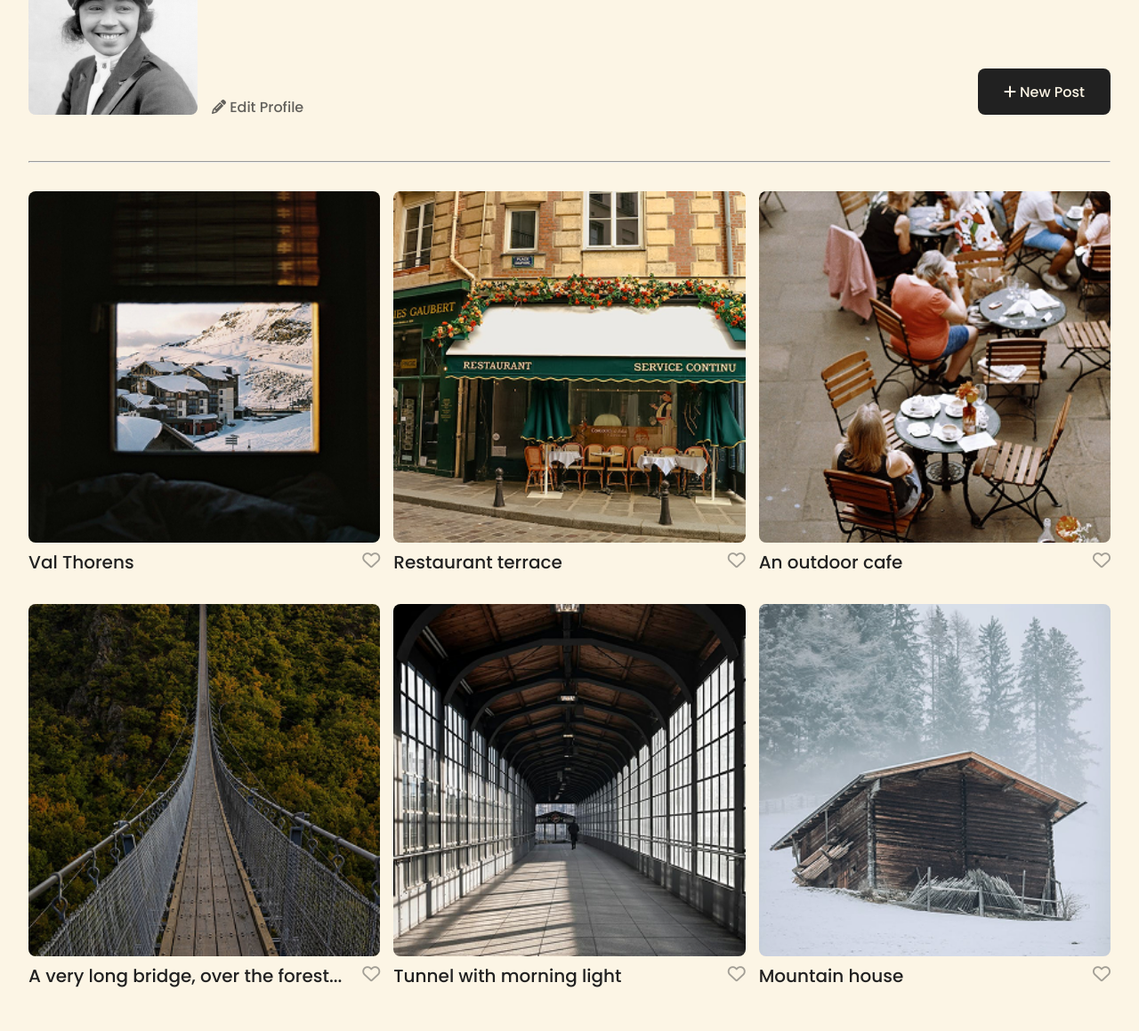
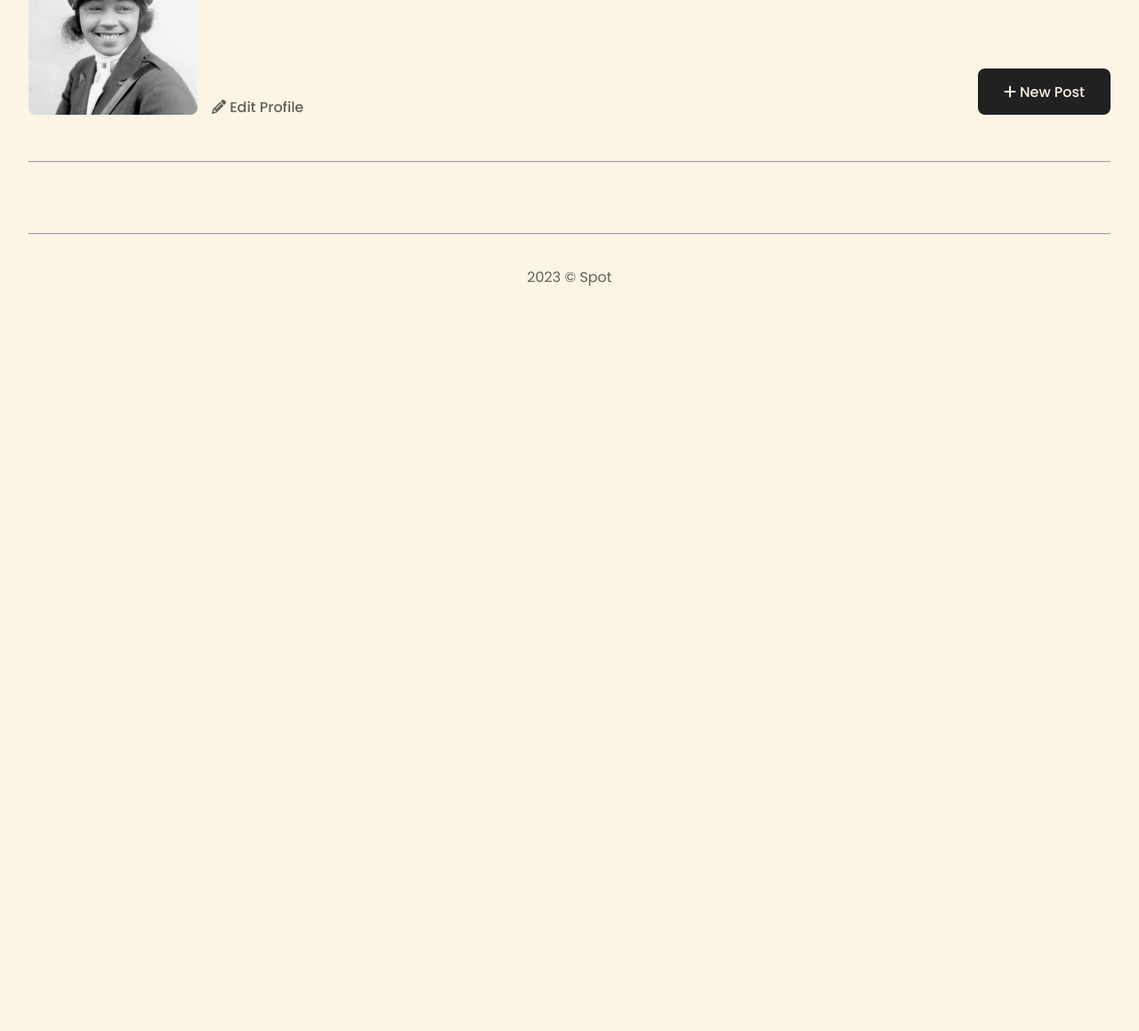
Before and after one commit to Israelayo/circle-13-spots-design, a plain HTML site: page index.html in a window 1280 px wide. Shown: the part 139-1298 px from the top of the page at 89% size. After the commit the page ends 800 px from the top, so only its background shows below. Drawn offline with Linux system fonts and the light colour scheme.

Commit message:
Update index.html
Linked to script file

```diff
--- a/index.html
+++ b/index.html
@@ -48,83 +48,7 @@
     <hr />
     <main>
       <section class="card-section">
-        <div class="card__1">
-          <div>
-            <img
-              src="assets/pexels-kassandre-pedro-8639743 1.png"
-              alt="pic__1"
-            />
-          </div>
-          <div class="card_text">
-            <p>Val Thorens</p>
-            <i class="fa-regular fa-heart"></i>
-          </div>
-        </div>
 
-        <div class="card__2">
-          <div>
-            <img
-              src="assets/pexels-kassandre-pedro-8639743 2.png"
-              alt="pic__2"
-            />
-          </div>
-          <div class="card_text">
-            <p>Restaurant terrace</p>
-            <i class="fa-regular fa-heart"></i>
-          </div>
-        </div>
-
-        <div class="card__3">
-          <div>
-            <img
-              src="assets/pexels-kassandre-pedro-8639743 3.png"
-              alt="pic__3"
-            />
-          </div>
-          <div class="card_text">
-            <p>An outdoor cafe</p>
-            <i class="fa-regular fa-heart"></i>
-          </div>
-        </div>
-
-        <div class="card__4">
-          <div>
-            <img
-              src="assets/pexels-kassandre-pedro-8639743 4.png"
-              alt="pic_4"
-            />
-          </div>
-          <div class="card_text">
-            <p>A very long bridge, over the forest...</p>
-            <i class="fa-regular fa-heart"></i>
-          </div>
-        </div>
-
-        <div class="card__5">
-          <div>
-            <img
-              src="assets/pexels-kassandre-pedro-8639743 5.png"
-              alt="pic__5"
-            />
-          </div>
-          <div class="card_text">
-            <p>Tunnel with morning light</p>
-            <i class="fa-regular fa-heart"></i>
-          </div>
-        </div>
-
-        <div class="card__6">
-          <div>
-            <img
-              src="assets/pexels-kassandre-pedro-8639743 6.png"
-              alt="pic__6"
-            />
-          </div>
-          <div class="card_text">
-            <p>Mountain house</p>
-            <i class="fa-regular fa-heart"></i>
-          </div>
-        </div>
 
       </section>
     </main>
@@ -132,5 +56,7 @@
     <footer>
       <p>2023 © Spot</p>
     </footer>
+
+    <script src="script.js"></script>
   </body>
 </html>
```
